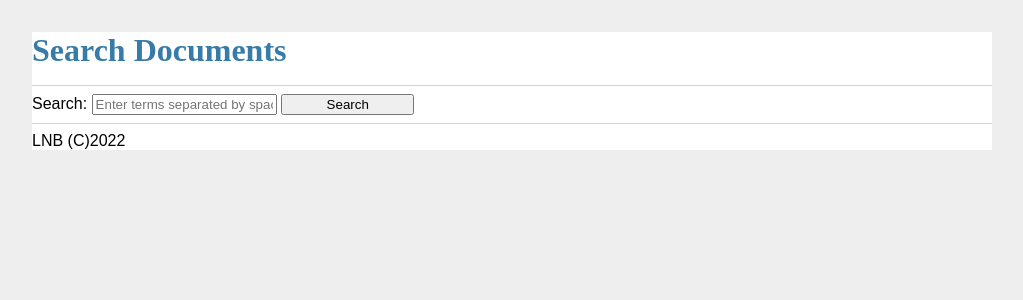
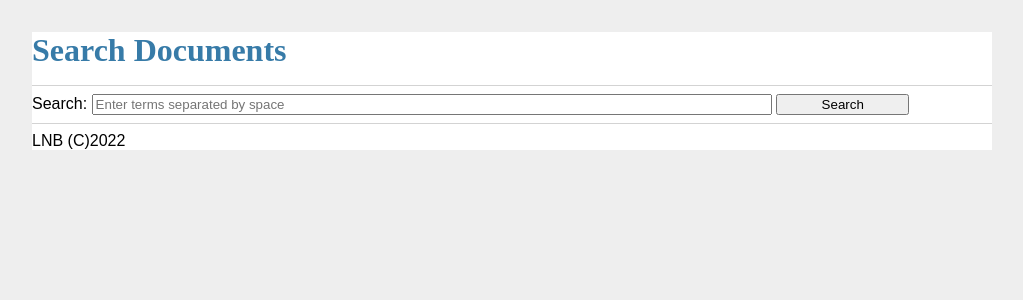
Before and after one commit to ValRCS/LNB_Text_Similarity_Api, a Flask app: template flaskr/templates/search.html in a window 1280 px wide. Shown: the top 300 px of the page, without its empty margins (128-1151 px from the left). Run offline with Flask 2, Linux system fonts and the light colour scheme; the template is opened without the code that fills it, so the values that code supplies are empty.

Commit message:
Update search look

```diff
--- a/flaskr/static/style.css
+++ b/flaskr/static/style.css
@@ -135,3 +135,7 @@ input[type=submit] {
     align-self: start;
     min-width: 10em;
 }
+
+.search-box {
+    width: 70%;
+}
--- a/flaskr/templates/search.html
+++ b/flaskr/templates/search.html
@@ -14,7 +14,7 @@
     <hr>
     <form action="{{ url_for('search') }}" method="post">
         <label for="search">Search:</label>
-        <input type="text" name="terms" id="terms" placeholder="Enter terms separated by space">
+        <input class="search-box" type="text" name="terms" id="terms" placeholder="Enter terms separated by space">
         <input type="submit" value="Search">
     </form>
     <hr>
```
